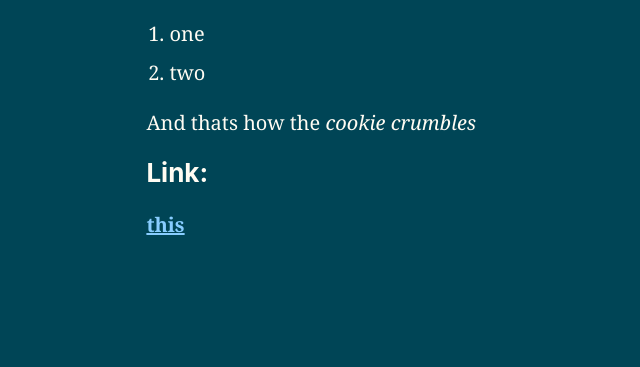
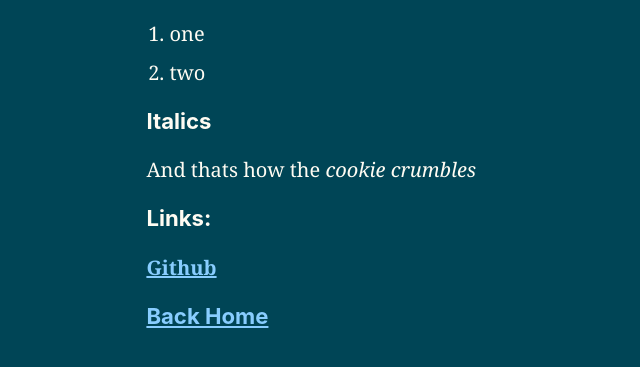
Before and after one commit to SamRoyDev/samroyio-website, a Gatsby site: page /test in a window 1280 px wide. Shown: the part 249-616 px from the top of the page, without its empty margins (84-724 px from the left). Built offline with nearby package versions, Linux system fonts and the light colour scheme; Gatsby itself is replaced by a stand-in of ours.

Commit message:
trying out gz

```diff
--- a/gatsby-config.ts
+++ b/gatsby-config.ts
@@ -15,7 +15,12 @@ const config: GatsbyConfig = {
       accessToken: process.env.CONTENTFUL_DELIVERY_TOKEN,
       spaceId: process.env.CONTENTFUL_SPACE_ID,
     }
-  }, "gatsby-plugin-emotion", "gatsby-plugin-mdx", "gatsby-plugin-image", {
+  },{
+    resolve: 'gatsby-plugin-zopfli',
+    options: {
+      extensions: ['css','html','js','svg','png','mdx','md']
+    }
+  },"gatsby-plugin-emotion", "gatsby-plugin-mdx", "gatsby-plugin-image", {
     resolve: 'gatsby-source-filesystem',
     options: {
       "name": "pages",
--- a/package.json
+++ b/package.json
@@ -22,10 +22,14 @@
     "@mdx-js/mdx": "^1.6.22",
     "@mdx-js/react": "^1.6.22",
     "gatsby": "^4.13.0",
+    "gatsby-plugin-compression": "^0.0.1",
+    "gatsby-plugin-compression-v2": "^0.1.0",
     "gatsby-plugin-emotion": "^7.13.0",
     "gatsby-plugin-image": "^2.13.0",
     "gatsby-plugin-mdx": "^3.13.0",
+    "gatsby-plugin-netlify-headers": "^1.0.1",
     "gatsby-plugin-sharp": "^4.13.0",
+    "gatsby-plugin-zopfli": "^2.0.0",
     "gatsby-source-contentful": "^7.11.0",
     "gatsby-source-filesystem": "^4.13.0",
     "react": "^17.0.1",
--- a/src/pages/test.mdx
+++ b/src/pages/test.mdx
@@ -4,8 +4,10 @@
 1. one
 2. two
 
-###
+### Italics
 And thats how the <em>cookie crumbles</em>
 
-## Link:
-[this](https://samroy.io)
+### Links:
+[Github](https://github.com/samroy92)
+
+### [Back Home](/)
```
Also changed, not shown: 1 other file.
